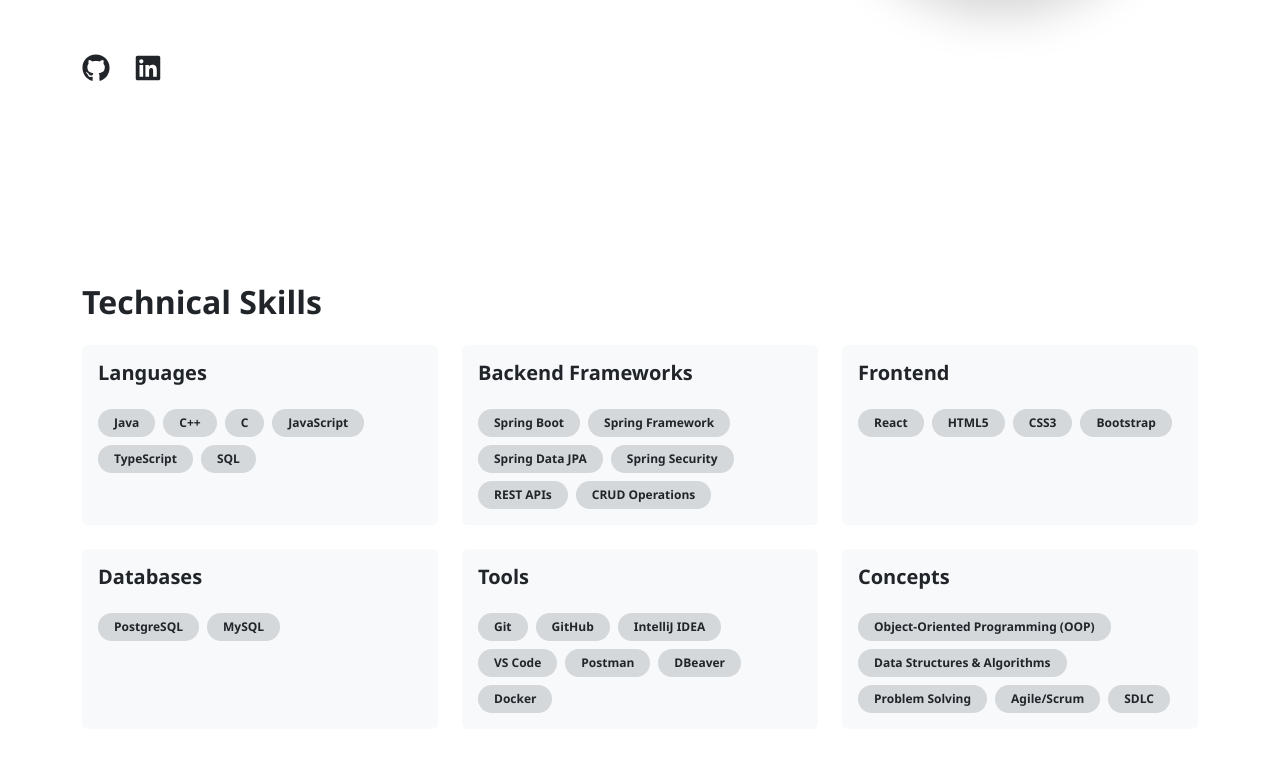
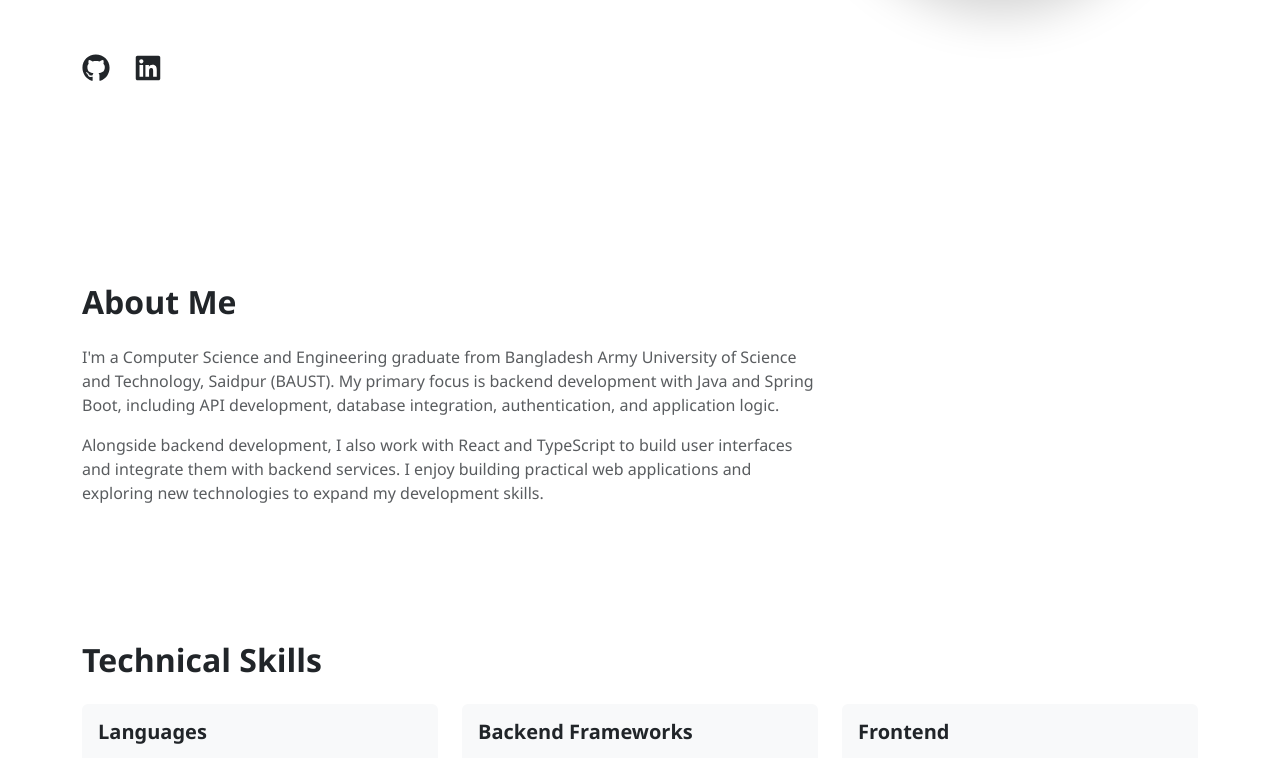
Before and after one commit to ifti020/ifti-portfolio-v1, a React (Vite) app in the folder ifti-portfolio/: page / in a window 1280 px wide. Shown: the part 653-1411 px from the top of the page. Built offline with nearby package versions, Linux system fonts and the light colour scheme.

Commit message:
Added About Section

```diff
--- a/ifti-portfolio/src/App.tsx
+++ b/ifti-portfolio/src/App.tsx
@@ -5,6 +5,7 @@
 import Footer from "./component/Footer.tsx";
 import Hero from "./component/Hero.tsx";
 import Skills from "./component/Skills.tsx";
+import About from "./component/About.tsx";
 
 function App() {
     // Theme state: default is light mode.
@@ -24,6 +25,7 @@
         <Navbar theme={theme} toggleTheme={toggleTheme} />
         <main className="container">
             <Hero/>
+            <About/>
             <Skills />
 
         </main>
--- /dev/null
+++ b/ifti-portfolio/src/component/About.tsx
@@ -0,0 +1,23 @@
+import React from 'react';
+
+const About: React.FC = () => {
+    return (
+        <section id="about">
+            <h2 className="fw-bold mb-4">About Me</h2>
+            <div className="row">
+                <div className="col-md-8">
+                    <p className="text-muted">
+                        I'm a Computer Science and Engineering graduate from Bangladesh Army University of Science and Technology, Saidpur (BAUST).
+                        My primary focus is backend development with Java and Spring Boot, including API development, database integration, authentication, and application logic.
+                    </p>
+                    <p className="text-muted">
+                        Alongside backend development, I also work with React and TypeScript to build user interfaces and integrate them with backend services.
+                        I enjoy building practical web applications and exploring new technologies to expand my development skills.
+                    </p>
+                </div>
+            </div>
+        </section>
+    );
+};
+
+export default About;
```
